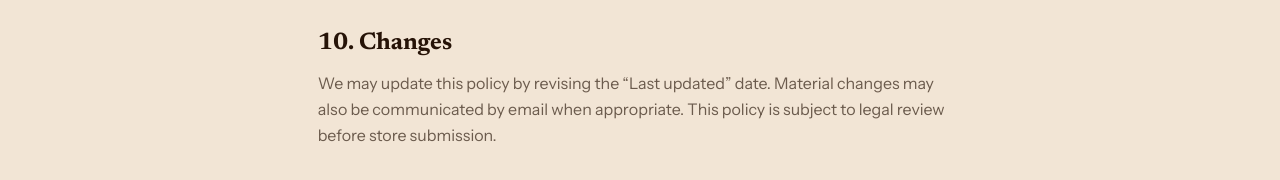
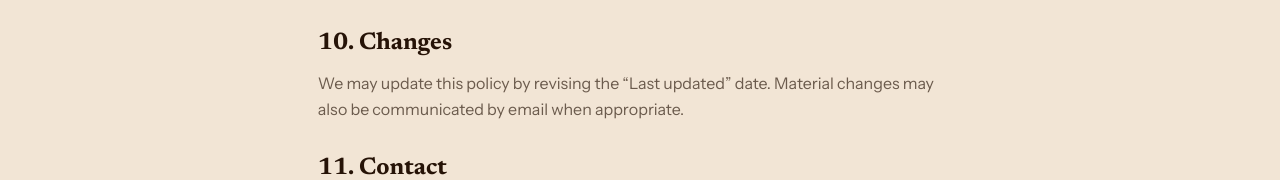
Before and after one commit to torralba85/YardUp, a Next.js app: page /privacy in a window 1280 px wide. Shown: the part 1970-2150 px from the top of the page. Built offline with nearby package versions, Linux system fonts and the light colour scheme; no server answers.

Commit message:
docs(legal): remove internal review notes

```diff
--- a/app/privacy/page.tsx
+++ b/app/privacy/page.tsx
@@ -105,8 +105,7 @@ export default function PrivacyPage() {
       <LegalSection title="10. Changes">
         <p>
           We may update this policy by revising the “Last updated” date. Material changes may also
-          be communicated by email when appropriate. This policy is subject to legal review before
-          store submission.
+          be communicated by email when appropriate.
         </p>
       </LegalSection>
 
--- a/app/terms/page.tsx
+++ b/app/terms/page.tsx
@@ -116,7 +116,7 @@ export default function TermsPage() {
       <LegalSection title="13. Changes">
         <p>
           We may update these terms by changing the “Last updated” date. Continued use after
-          changes constitutes acceptance. Subject to legal review before store submission.
+          changes constitutes acceptance.
         </p>
       </LegalSection>
 
```
